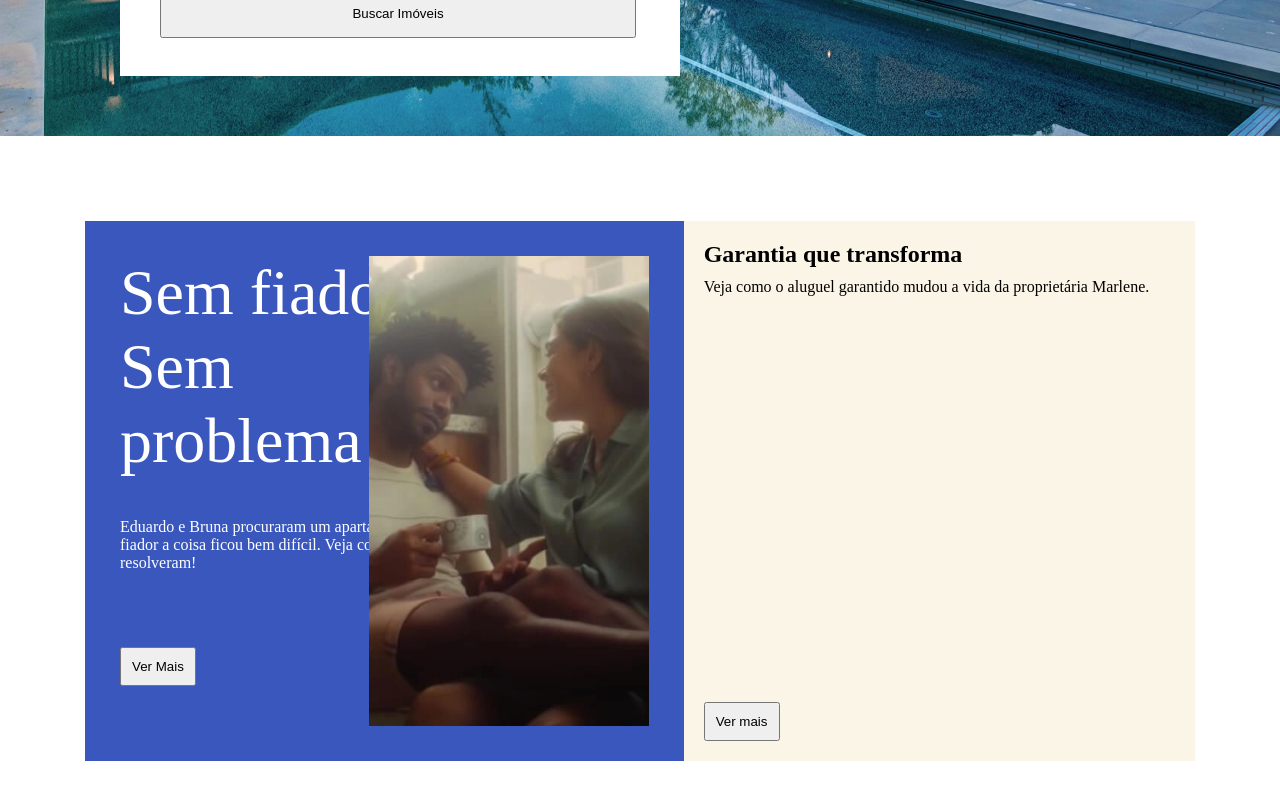
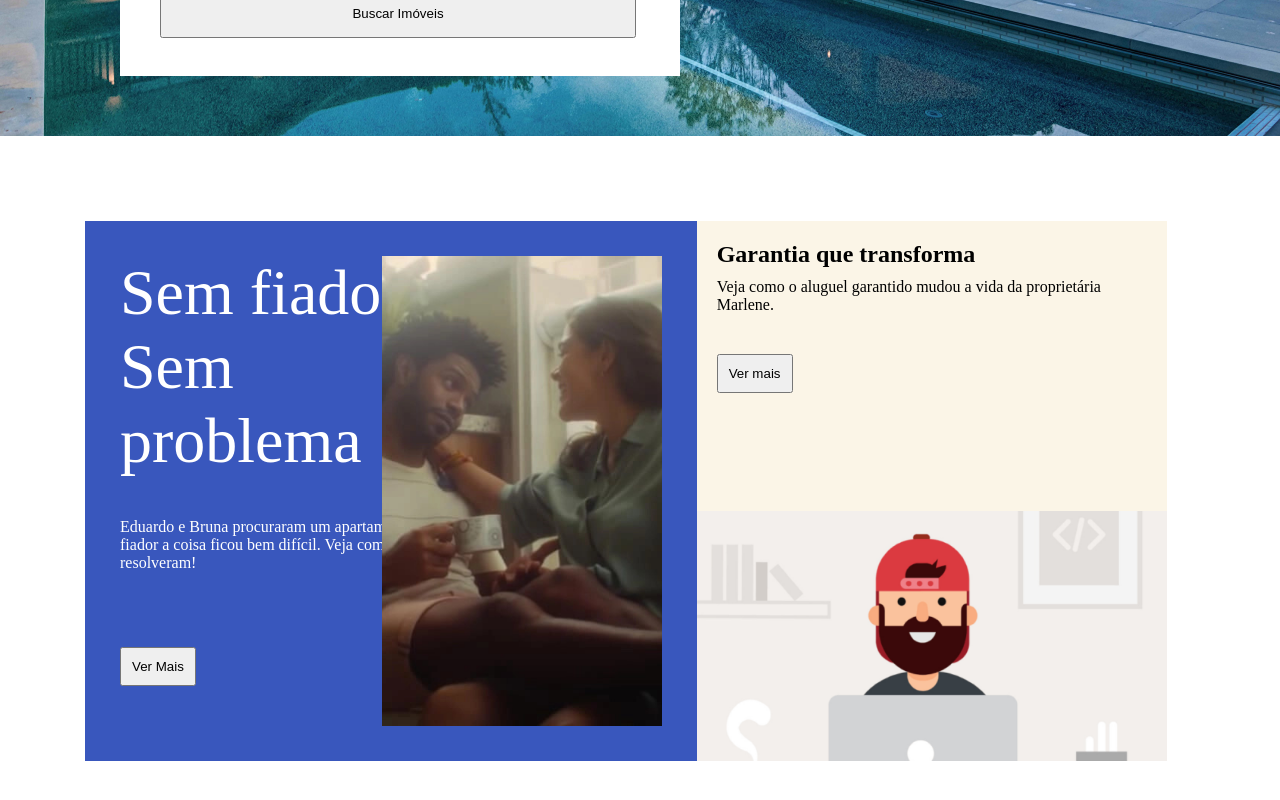
Before and after one commit to HebertMoraes/QuintoAndar_Front-end, an Angular app in the folder QuintoAndar/: page / in a window 1280 px wide. Shown: the part 654-1454 px from the top of the page. Built offline with nearby package versions, Linux system fonts and the light colour scheme.

Commit message:
iniciado carrousel
iniciado carrousel da primeira parte de conteúdo da home.

```diff
--- a/QuintoAndar/src/app/home/content1/content1.component.html
+++ b/QuintoAndar/src/app/home/content1/content1.component.html
@@ -12,14 +12,18 @@
         <div class="area-1-image"> </div>
     </div>
     <div class="area-2">
-        <div class="area-2-1">
+
+        <div class="area-2-1-text">
             <h2>Garantia que transforma</h2>
             <p>Veja como o aluguel garantido mudou a vida da proprietária Marlene.</p>
             <button>Ver mais</button>
         </div>
-
-        <!-- <div class="area-2-2">
-
-        </div> -->
+        <div class="area-2-1-image"></div>
+        <!-- <div class="area-2-2-text">
+            <h2>“Como foi vender meu apê? Sossegado!”</h2>
+            <p>Descubra como a Silvia vendeu o apartamento dela de um jeito muito sossegado.</p>
+            <button>Ver mais</button>
+        </div>
+        <div class="area-2-2-image"></div> -->
     </div>
 </section>
--- a/QuintoAndar/src/app/home/content1/content1.component.sass
+++ b/QuintoAndar/src/app/home/content1/content1.component.sass
@@ -6,75 +6,114 @@
     margin: 0px
     box-sizing: border-box
 
-.area-1
-    grid-area: area-1
-    display: grid
-    grid-template-areas: "area-1-label-tittle" "area-1-label-text" "area-1-button"
-    position: relative
-    height: 540px
-    background-color: #3957BD
-
-    .area-1-label-tittle
-        grid-area: area-1-label-tittle
-        margin: 35px
-        margin-bottom: 0px
-        width: 400px
-        // word-break: normal
-
-        label
-            font-size: 4em
-            color: variables.$secondary-color
-
-    .area-1-label-text
-        grid-area: area-1-label-text
-        margin-left: 35px
-        width: 400px
-        bottom: 0px
-
-        label
-            font-size: 1em
-            color: variables.$secondary-color
-
-    .area-1-button
-        grid-area: area-1-button
-        margin: 35px
-
-        button
-            padding: 10px
-
-    .area-1-image
-        position: absolute
-        background-image: url("../../../assets/Home/content1-area1.jpg")
-        background-repeat: no-repeat
-        background-size: cover
-        background-position: center
-        height: 470px
-        width: 280px
-        margin: 35px
-        right: 0px
-
-.area-2
-    grid-area: area-2
-    position: relative
-    background-color: #FBF5E7
-
-    h2
-        margin: 20px
-        margin-bottom: 10px
-    p
-        margin: 20px
-        margin-top: 0px
-
-    button
-        margin: 20px
-        padding: 10px
-        position: absolute
-        bottom: 0px
-
-.area-3
-    grid-area: area-3
-
 .content-1
     display: grid
     grid-template-areas: "area-1 area-1 area-1 area-1 area-1 area-2" "area-1 area-1 area-1 area-1 area-1 area-2"
     padding: 85px
+
+    .area-1
+        grid-area: area-1
+        display: grid
+        grid-template-areas: "area-1-label-tittle" "area-1-label-text" "area-1-button"
+        position: relative
+        height: 540px
+        background-color: #3957BD
+
+        .area-1-label-tittle
+            grid-area: area-1-label-tittle
+            margin: 35px
+            margin-bottom: 0px
+            width: 400px
+            // word-break: normal
+
+            label
+                font-size: 4em
+                color: variables.$secondary-color
+
+        .area-1-label-text
+            grid-area: area-1-label-text
+            margin-left: 35px
+            width: 400px
+            bottom: 0px
+
+            label
+                font-size: 1em
+                color: variables.$secondary-color
+
+        .area-1-button
+            grid-area: area-1-button
+            margin: 35px
+
+            button
+                padding: 10px
+
+        .area-1-image
+            position: absolute
+            background-image: url("../../../assets/Home/content1-area1.jpg")
+            background-repeat: no-repeat
+            background-size: cover
+            background-position: center
+            height: 470px
+            width: 280px
+            margin: 35px
+            right: 0px
+
+    .area-2
+        grid-area: area-2
+        position: relative
+        display: grid
+        grid-template-areas: "area-2-1-text area-2-2-text" "area-2-1-image area-2-2-image"
+        background-color: #FBF5E7
+        width: 470px
+
+        .area-2-1-text
+            grid-area: area-2-1-text
+
+            h2
+                margin: 20px
+                margin-bottom: 10px
+            p
+                margin: 20px
+                margin-top: 0px
+
+            button
+                margin: 20px
+                padding: 10px
+                bottom: 0px
+
+        .area-2-1-image
+            grid-area: area-2-1-image
+            background-image: url("../../../assets/Home/pessoa670x330.png")
+            position: absolute
+            background-repeat: no-repeat
+            background-size: cover
+            background-position: center
+            height: 250px
+            width: 470px
+            bottom: 0px
+
+        .area-2-2-text
+            grid-area: area-2-2-text
+
+            h2
+                margin: 20px
+                margin-bottom: 10px
+            p
+                margin: 20px
+                margin-top: 0px
+
+            button
+                margin: 20px
+                padding: 10px
+                bottom: 0px
+
+        .area-2-2-image
+            grid-area: area-2-2-image
+            background-image: url("../../../assets/Home/pessoa670x330.png")
+            position: absolute
+            background-repeat: no-repeat
+            background-size: cover
+            background-position: center
+            height: 250px
+            width: 470px
+            bottom: 0px
```
Also changed, not shown: QuintoAndar/src/assets/Home/pessoa670x330.png (added).
